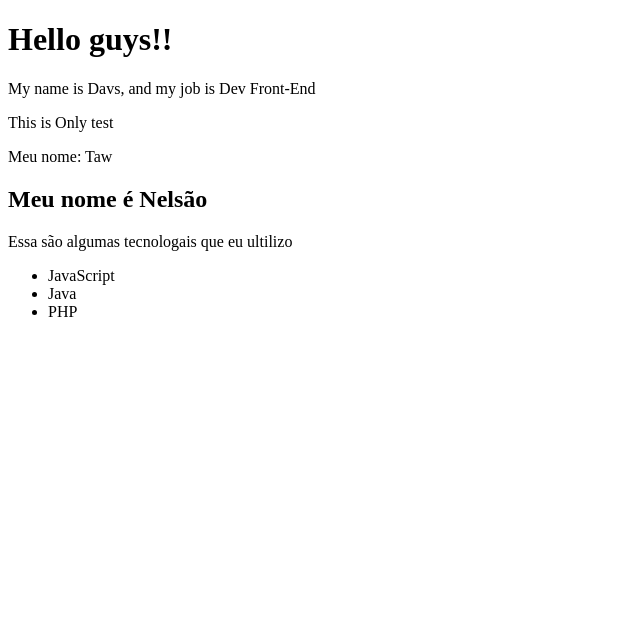
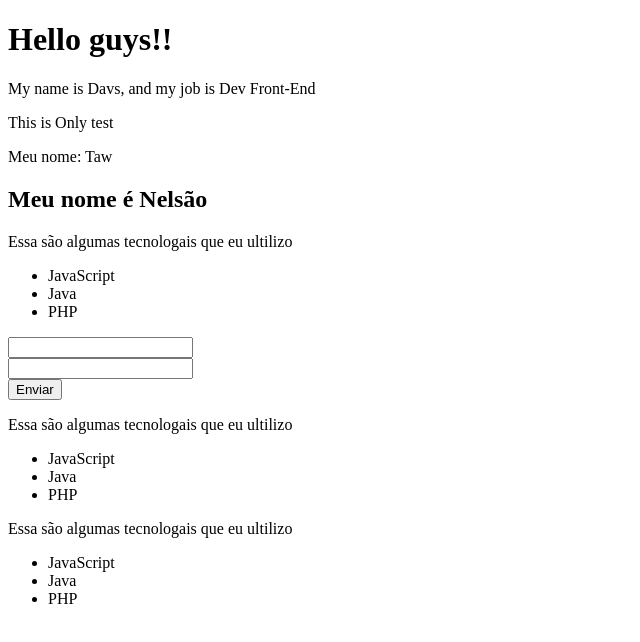
Before and after one commit to Davs06/app_vue_hora-de-codar, a Vue app: page / in a window 1280 px wide. Shown: the top 642 px of the page, without its empty margins (0-640 px from the left). Built offline with nearby package versions, Linux system fonts and the light colour scheme.

Commit message:
reultilizando components

```diff
--- /dev/null
+++ b/src/components/Form.vue
@@ -0,0 +1,23 @@
+<template>
+    <div>
+        <form action="">
+            <InputText/><br>
+            <InputText/><br>
+            <InputBtn/><br>
+        </form>
+    </div>
+</template>
+
+<script>
+import InputText from './form/InputText.vue'
+import InputBtn from './form/InputBtn.vue';
+
+export default {
+    name: 'Form',
+    components: {
+        InputText,
+        InputBtn
+    }
+
+}
+</script>
--- a/src/components/Pessoa.vue
+++ b/src/components/Pessoa.vue
@@ -2,16 +2,20 @@
     <div>
         <h2>Meu nome é {{ name }}</h2>
         <INfoPessoa/>
+        <Form/>
+        <INfoPessoa/> <!-- Podese setar dados fiderentes do anterior-->
+        <INfoPessoa/> <!-- Podese setar dados fiderentes do anterior-->
     </div>
 </template>
 
 <script>
 import INfoPessoa from './INfoPessoa.vue'
-
+import Form from './Form.vue';
 export default {
     name: 'Pessoa',
     components: {
-        INfoPessoa
+        INfoPessoa,
+        Form
     },
     data() {
         return {
--- /dev/null
+++ b/src/components/form/InputBtn.vue
@@ -0,0 +1,9 @@
+<template>
+    <input type="button" value="Enviar">
+</template>
+
+<script>
+export default {
+    name: 'InputBtn'
+}
+</script>
--- /dev/null
+++ b/src/components/form/InputText.vue
@@ -0,0 +1,9 @@
+<template>
+    <input type="text" name="" id="">
+</template>
+
+<script>
+export default {
+    name: 'InputText'
+}
+</script>
```
